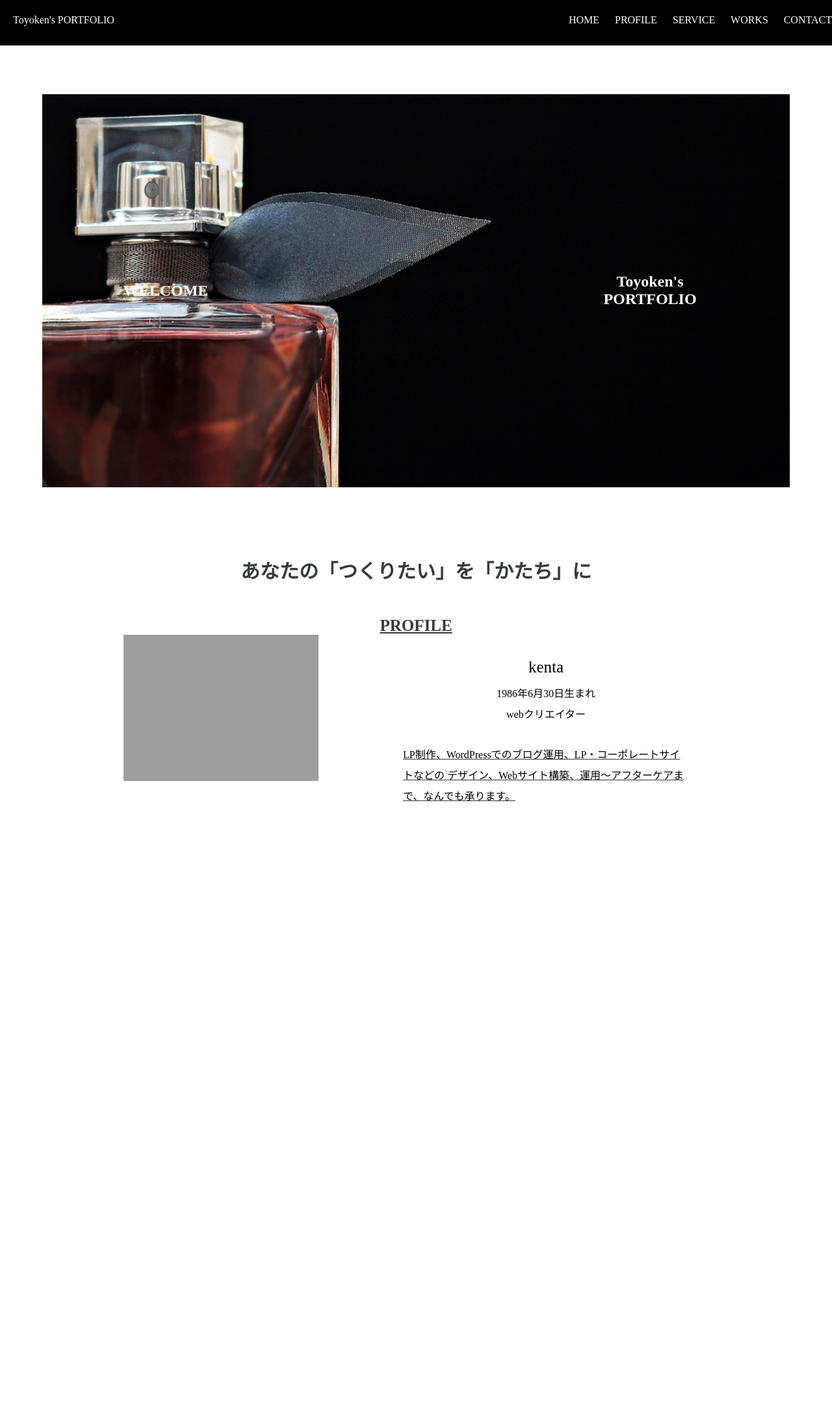
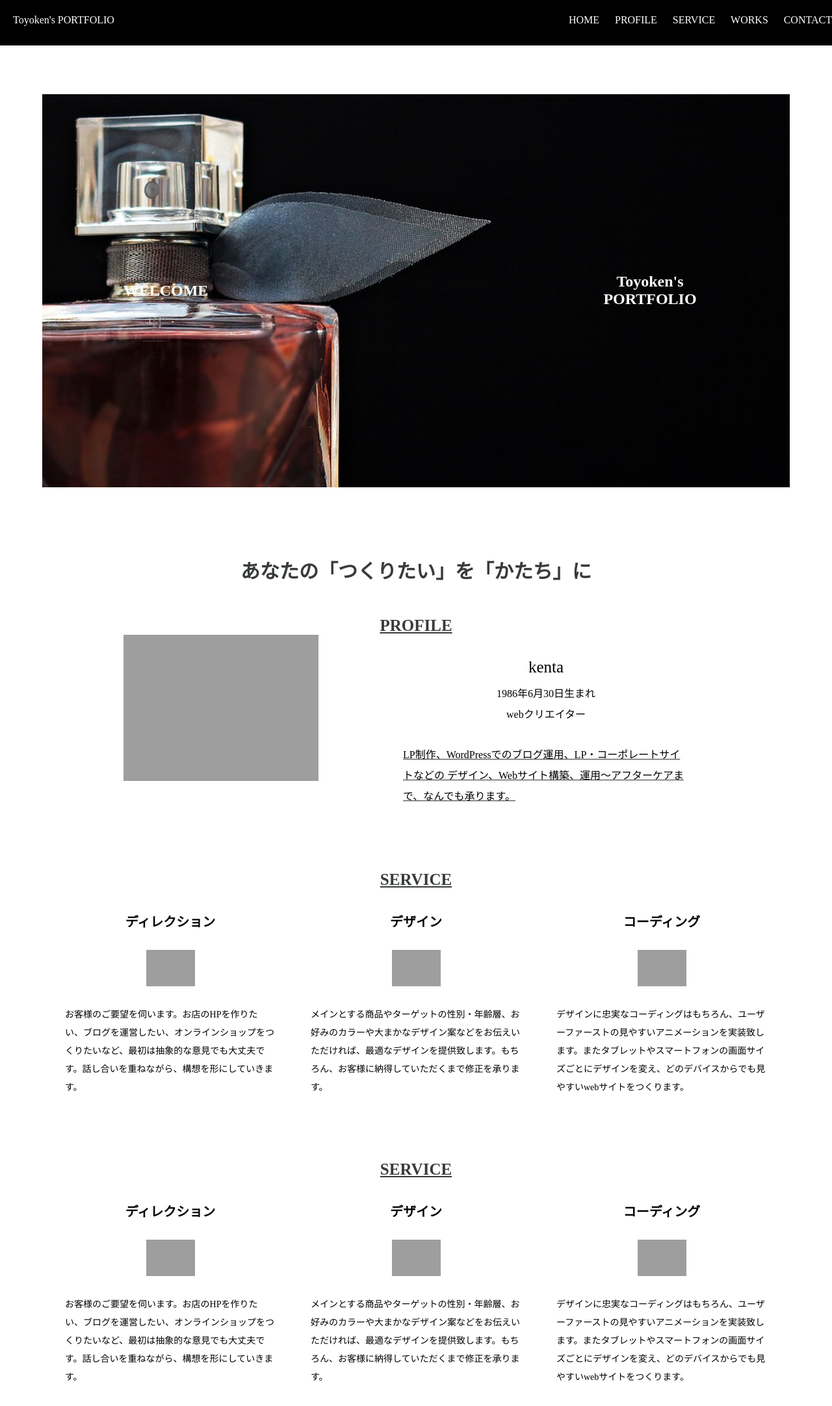
Before and after one commit to toyoken007/toyoken-s-port, a PHP site: page / in a window 1280 px wide. Shown: the whole page at 65% size. Before the commit the page ends 1233 px from the top, so only its background shows below. Run offline with PHP 8.4, Linux system fonts and the light colour scheme; grey boxes are pictures that could not be loaded.

Commit message:
サービス作成

```diff
--- a/css/style.css
+++ b/css/style.css
@@ -147,3 +147,48 @@ ul.nav li {
   text-decoration: #333 underline;
   line-height: 2;
 }
+
+.service {
+  margin-top: 68px;
+  text-align: center;
+  font-size: 25px;
+  font-weight: bold;
+  font-weight: bolder;
+  text-decoration:underline;
+  color: rgb(55, 59, 58);
+}
+
+.service_list {
+  display: flex;
+  justify-content: space-between;
+  width: 1080px;
+  margin: 0 auto;
+}
+
+.service_werp {
+  width: 30%;
+  margin-top: 35px;
+}
+
+.service_menu {
+  text-align: center;
+}
+
+.service_menu p {
+  font-size: 20px;
+  font-weight: bold;
+}
+
+.service_img {
+  width: 75px;
+  margin: 30px auto;
+}
+
+.service_comment {
+  margin-bottom: 30px;
+}
+
+.service_comment p {
+  font-size: 14px;
+  line-height: 2;
+}
--- a/index.html
+++ b/index.html
@@ -69,6 +69,94 @@
             </div>
         </div>
     </div>
+
+</div>
+
+<div class="service">
+  <p>SERVICE</p>
+</div>
+
+<div class="service_list">
+     <div class="service_werp">
+         <div class="service_menu">
+           <p>ディレクション</p>
+         </div>
+         <div class="service_img">
+           <img src="images/pen.png" alt="ペンの画像">
+         </div>
+         <div class="service_comment">
+           <p>お客様のご要望を伺います。お店のHPを作りたい、ブログを運営したい、オンラインショップをつくりたいなど、最初は抽象的な意見でも大丈夫です。話し合いを重ねながら、構想を形にしていきます。</p>
+         </div>
+     </div>
+
+     <div class="service_werp">
+         <div class="service_menu">
+           <p>デザイン</p>
+         </div>
+         <div class="service_img">
+           <img src="images/palette.png" alt="パレットの画像">
+         </div>
+         <div class="service_comment">
+           <p>メインとする商品やターゲットの性別・年齢層、お好みのカラーや大まかなデザイン案などをお伝えいただければ、最適なデザインを提供致します。もちろん、お客様に納得していただくまで修正を承ります。</p>
+         </div>
+     </div>
+
+     <div class="service_werp">
+         <div class="service_menu">
+           <p>コーディング</p>
+         </div>
+         <div class="service_img">
+           <img src="images/pc.png" alt="パソコンの画像">
+         </div>
+         <div class="service_comment">
+           <p>デザインに忠実なコーディングはもちろん、ユーザーファーストの見やすいアニメーションを実装致します。またタブレットやスマートフォンの画面サイズごとにデザインを変え、どのデバイスからでも見やすいwebサイトをつくります。</p>
+         </div>
+     </div>
+</div>
+
+</div>
+
+     <div class="service">
+       <p>SERVICE</p>
+     </div>
+
+     <div class="service_list">
+          <div class="service_werp">
+              <div class="service_menu">
+                <p>ディレクション</p>
+              </div>
+              <div class="service_img">
+                <img src="images/pen.png" alt="ペンの画像">
+              </div>
+              <div class="service_comment">
+                <p>お客様のご要望を伺います。お店のHPを作りたい、ブログを運営したい、オンラインショップをつくりたいなど、最初は抽象的な意見でも大丈夫です。話し合いを重ねながら、構想を形にしていきます。</p>
+              </div>
+          </div>
+
+          <div class="service_werp">
+              <div class="service_menu">
+                <p>デザイン</p>
+              </div>
+              <div class="service_img">
+                <img src="images/palette.png" alt="パレットの画像">
+              </div>
+              <div class="service_comment">
+                <p>メインとする商品やターゲットの性別・年齢層、お好みのカラーや大まかなデザイン案などをお伝えいただければ、最適なデザインを提供致します。もちろん、お客様に納得していただくまで修正を承ります。</p>
+              </div>
+          </div>
+
+          <div class="service_werp">
+              <div class="service_menu">
+                <p>コーディング</p>
+              </div>
+              <div class="service_img">
+                <img src="images/pc.png" alt="パソコンの画像">
+              </div>
+              <div class="service_comment">
+                <p>デザインに忠実なコーディングはもちろん、ユーザーファーストの見やすいアニメーションを実装致します。またタブレットやスマートフォンの画面サイズごとにデザインを変え、どのデバイスからでも見やすいwebサイトをつくります。</p>
+              </div>
+          </div>
+     </div>
 </body>
 
 </html>
```
